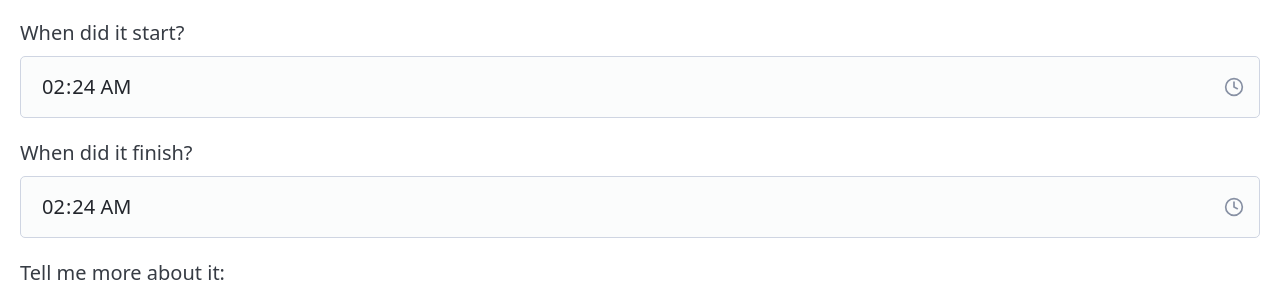
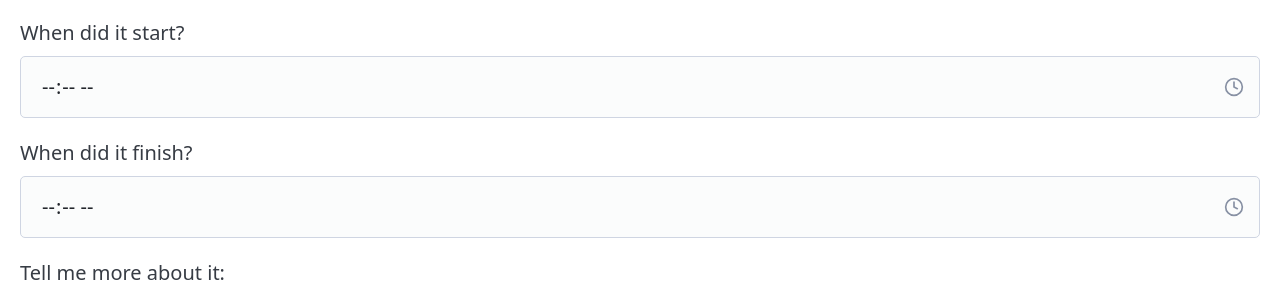
Before and after one commit to jackyscript/baby-time-tracking, a Vue app: page / in a window 1280 px wide. Shown: the part 577-865 px from the top of the page. Built offline with nearby package versions, Linux system fonts and the light colour scheme; what @kyvg/vue3-notification would draw is missing.

Commit message:
Track entries and make time optionable

```diff
--- a/src/components/time/TrackingComponent.vue
+++ b/src/components/time/TrackingComponent.vue
@@ -46,11 +46,10 @@ let toolbarActionInfo = ref('')
 
 const currentDate = new Date()
 const currentDay = currentDate.toISOString().substring(0, 10)
-const currentTime = currentDate.toISOString().substring(11, 16)
 
 entryDate.value = currentDay
-beginTime.value = currentTime
-endTime.value = currentTime
+//beginTime.value = currentTime
+//endTime.value = currentTime
 
 const saveToLocalStorageKey = 'savedRecords'
 const timeRecords = ref(JSON.parse(localStorage.getItem(saveToLocalStorageKey) ?? '{}'))
@@ -63,9 +62,10 @@ function addRecord() {
     let id = activeRecord === '' ? uuid() : activeRecord
 
     let currentRecord = {
+      entryId: uuid(),
       entryDate: { entryId: uuid(), entryValue: entryDate.value },
-      beginTime: { entryId: uuid(), entryValue: beginTime.value },
-      endTime: { entryId: uuid(), entryValue: endTime.value },
+      beginTime: { entryId: uuid(), entryValue: beginTime.value ? beginTime.value : null },
+      endTime: { entryId: uuid(), entryValue: endTime.value ? endTime.value : null },
       babyActivity: { entryId: uuid(), entryValue: babyActivity.value },
       details: { entryId: uuid(), entryValue: details.value }
     }
```
